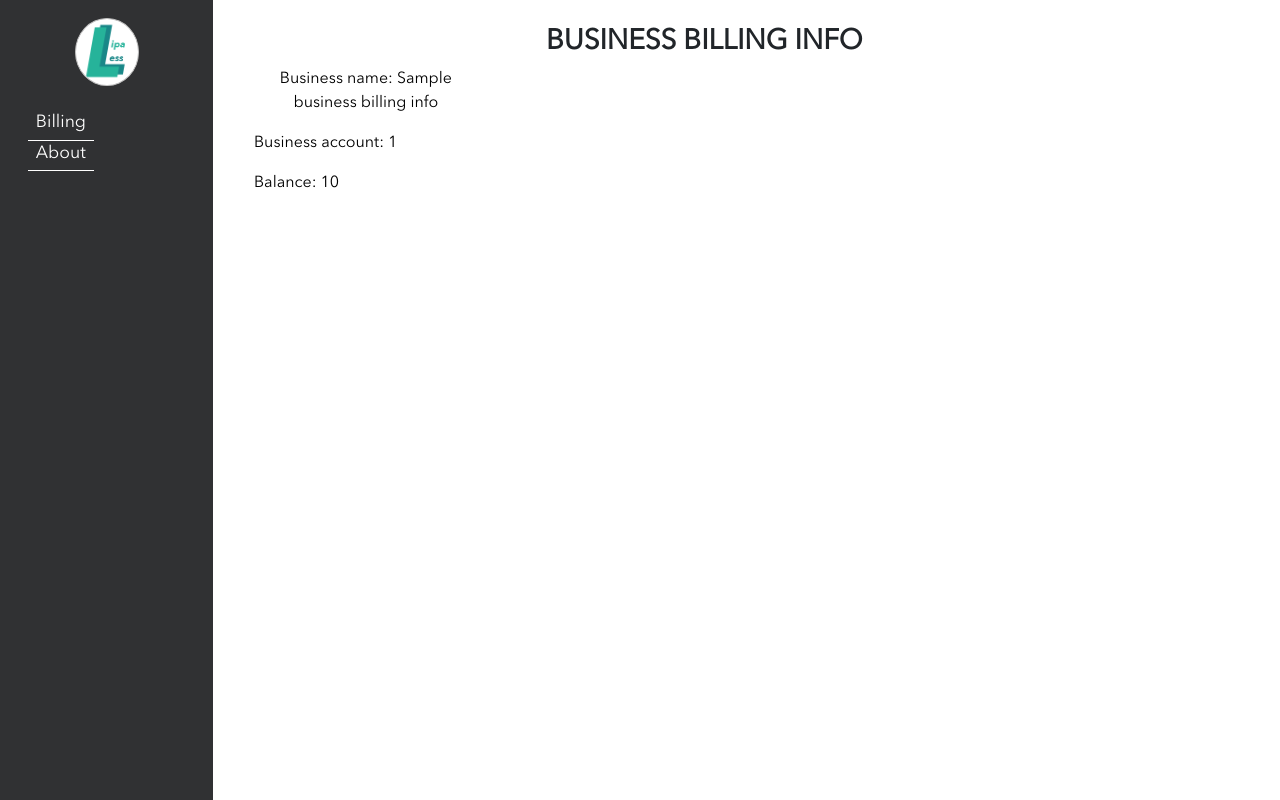
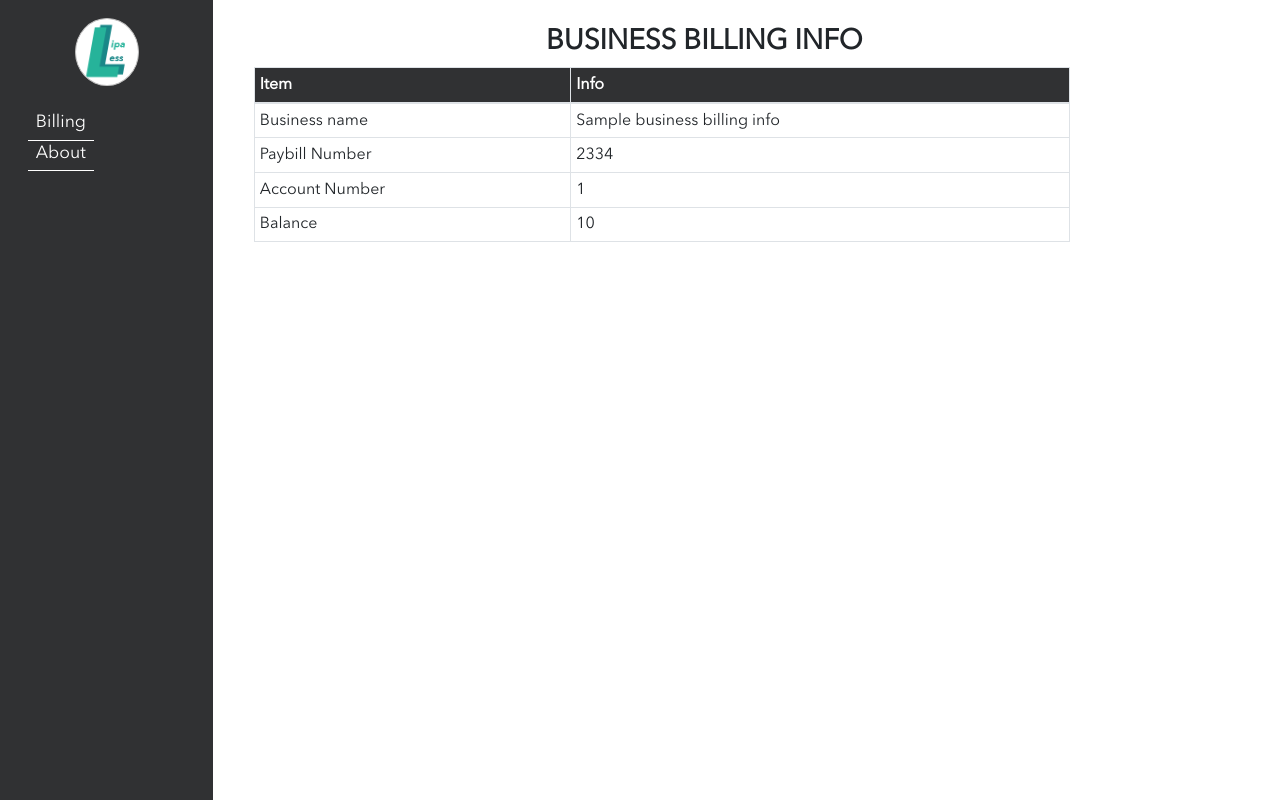
Before and after one commit to EddyMM/lipa-less, a Python web app: template POS/blueprints/billing/templates/business_billing_info.html in a window 1280 px wide. Run offline with Jinja, Linux system fonts and the light colour scheme; the template is opened without the code that fills it: most values are stand-ins (such as "Sample title", 1, 10 or a date in 2020).

Commit message:
Simple billing page UI improvement

```diff
--- a/POS/blueprints/billing/templates/business_billing_info.html
+++ b/POS/blueprints/billing/templates/business_billing_info.html
@@ -9,18 +9,38 @@
     </div>
 
     <div class="row">
-        <div class="col-md-3">
-            <div class="row">
-                <p>
-                    Business name: {{ business_billing_info.name }}
-                </p>
-                <p>
-                    Business account: {{ business_billing_info.account_id }}
-                </p>
-                <p>
-                    Balance: {{ business_billing_info.balance }}
-                </p>
-            </div>
+        <!-- Billing details -->
+        <div class="col-10 table-responsive">
+            <table class="table table-sm table-bordered table-hover">
+                <thead class="table-head">
+                    <tr>
+                        <th scope="col">Item</th>
+                        <th scope="col">Info</th>
+                    </tr>
+                </thead>
+                <tbody>
+                    <!-- Billing info -->
+                    <tr>
+                        <td>Business name</td>
+                        <td>{{ business_billing_info.name }}</td>
+                    </tr>
+
+                    <tr>
+                        <td>Paybill Number</td>
+                        <td>2334</td>
+                    </tr>
+
+                    <tr>
+                        <td>Account Number</td>
+                        <td>{{ business_billing_info.account_id }}</td>
+                    </tr>
+
+                    <tr>
+                        <td>Balance</td>
+                        <td>{{ business_billing_info.balance }}</td>
+                    </tr>
+                </tbody>
+            </table>
         </div>
     </div>
 
```
